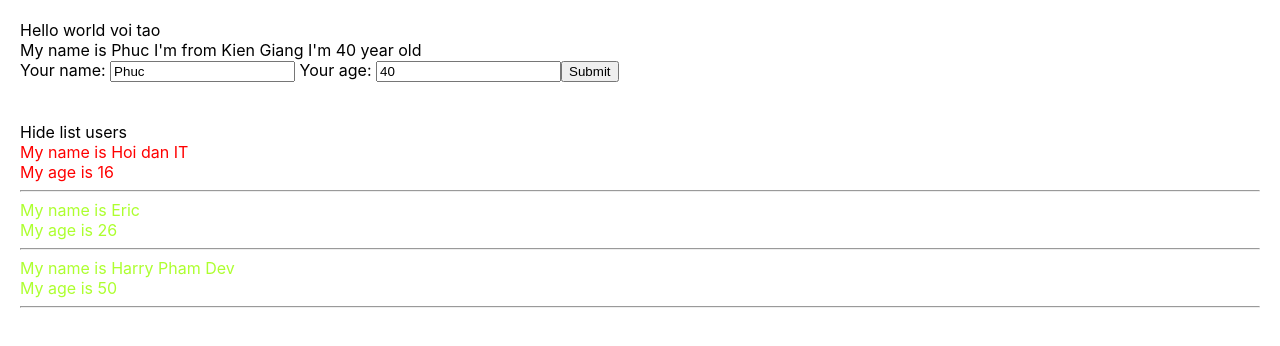
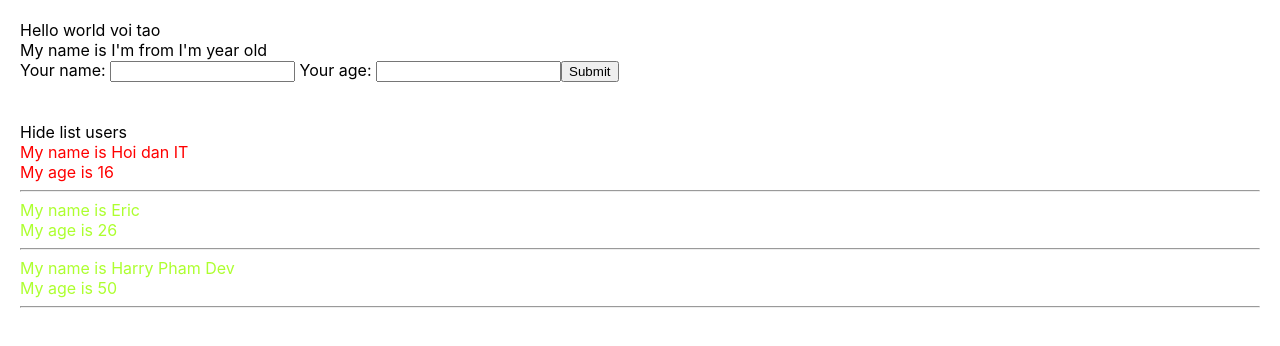
Before and after one commit to dqphuc/Hoc-react, a React (Create React App) app: page / in a window 1280 px wide. Shown: the top 346 px of the page. Built offline with nearby package versions, Linux system fonts and the light colour scheme.

Commit message:
video 26

```diff
--- a/src/components/Userinfor.js
+++ b/src/components/AddUserInfor.js
@@ -1,10 +1,10 @@
 import React from "react";
 
-class UserInfor extends React.Component {
+class AddUserInfor extends React.Component {
   state = {
-    name: "Phuc",
-    address: "Kien Giang",
-    age: 40,
+    name: "",
+    address: "",
+    age: "",
   };
 
   handleOnChangeInput = (event) => {
@@ -21,7 +21,12 @@
 
   handleOnSubmit = (event) => {
     event.preventDefault();
-    console.log(this.state);
+
+    this.props.handleAddNewUser({
+      id: Math.floor(Math.random() * 100 + 1) + "random",
+      name: this.state.name,
+      age: this.state.age,
+    });
   };
   render() {
     return (
@@ -49,4 +54,4 @@
   }
 }
 
-export default UserInfor;
+export default AddUserInfor;
--- a/src/components/MyComponent.js
+++ b/src/components/MyComponent.js
@@ -3,7 +3,7 @@
 
 import React from "react";
 import DisplayInfor from "./DisplayInfor";
-import UserInfor from "./UserInfor";
+import AddUserInfor from "./AddUserInfor";
 class MyComponent extends React.Component {
   state = {
     listUsers: [
@@ -12,16 +12,21 @@
       { id: 3, name: "Harry Pham Dev", age: "50" },
     ],
   };
+  handleAddNewUser = (userObj) => {
+    console.log('>>>>> check data from component', userObj)
+    this.setState({
+      listUsers: [userObj, ...this.state.listUsers]
+    })
+
+  };
+
   render() {
     // DRY: don't repeat yourselft
     return (
       <div>
-        <UserInfor />
+        <AddUserInfor handleAddNewUser={this.handleAddNewUser} />
         <br /> <br />
-        <DisplayInfor
-          listUsers={this.state.listUsers}
-
-        />
+        <DisplayInfor listUsers={this.state.listUsers} />
       </div>
     );
   }
```
